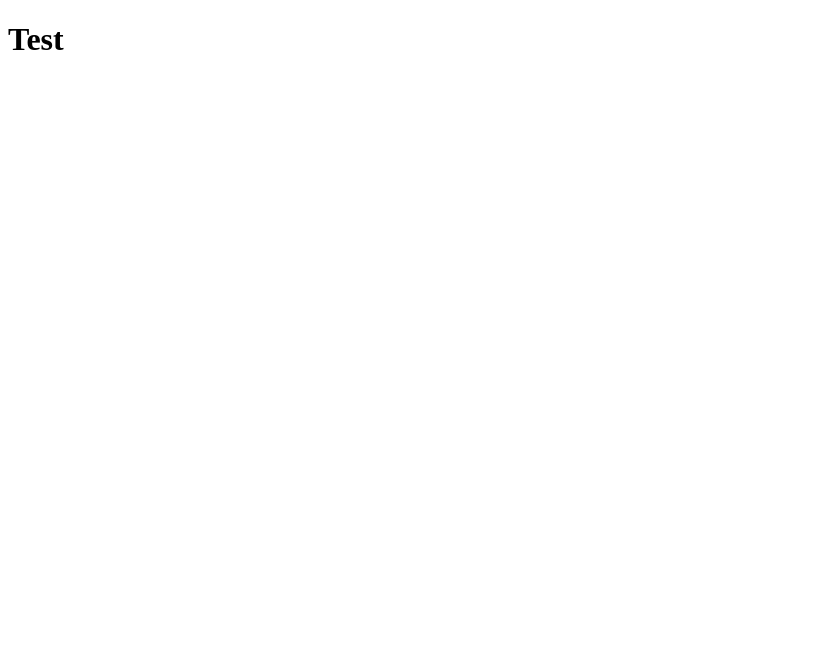
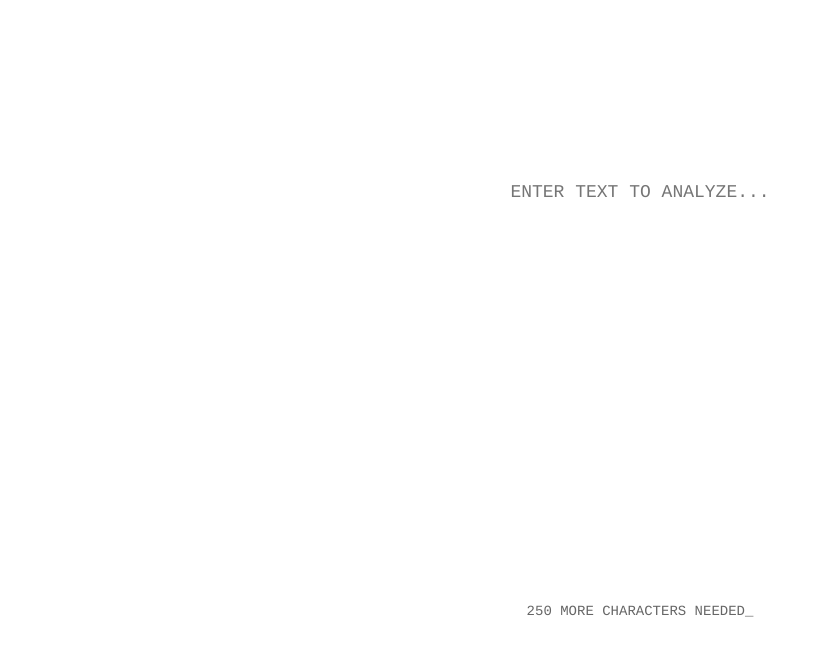
Before and after one commit to atlasacopian/is-this.ai, a Next.js app: page / in a window 1280 px wide. Shown: the top 656 px of the page, without its empty margins (0-821 px from the left). Built offline with nearby package versions, Linux system fonts and the light colour scheme.

Commit message:
Update percentage rounding and fix deployment

```diff
--- a/app/layout.tsx
+++ b/app/layout.tsx
@@ -1,3 +1,5 @@
+import React from 'react';
+
 export default function RootLayout({
   children,
 }: {
@@ -5,6 +7,24 @@ export default function RootLayout({
 }) {
   return (
     <html lang="en">
+      <head>
+        <style>{`
+          * {
+            box-sizing: border-box;
+            margin: 0;
+            padding: 0;
+          }
+          body {
+            background: white;
+          }
+          textarea {
+            border: none;
+            outline: none;
+            resize: none;
+            font-family: 'Courier', monospace;
+          }
+        `}</style>
+      </head>
       <body>{children}</body>
     </html>
   );
--- a/app/page.tsx
+++ b/app/page.tsx
@@ -1,11 +1,155 @@
 'use client';
-import React from 'react';
+import React, { useState } from 'react';
+
+interface ScanResult {
+  documents: Array<{
+    completely_generated_prob: number;
+    sentences: Array<{
+      text: string;
+      generated_prob: number;
+    }>;
+  }>;
+}
 
 export default function Page() {
+  const [text, setText] = useState('');
+  const [result, setResult] = useState<ScanResult | null>(null);
+  const [loading, setLoading] = useState(false);
+
+  const charactersRemaining = Math.max(250 - text.length, 0);
+  const isLongEnough = text.length >= 250;
+
+  const handleSubmit = async () => {
+    if (!text || text.length < 250) return;
+    setLoading(true);
+    try {
+      console.log('Sending text:', text);
+
+      const response = await fetch('https://api.gptzero.me/v2/predict/text', {
+        method: 'POST',
+        headers: {
+          'Content-Type': 'application/json',
+          'x-api-key': 'abdc84848c7848b8b88fd46bb48d8863'
+        },
+        body: JSON.stringify({ document: text }),
+      });
+
+      const data = await response.json();
+      console.log('API Response:', data);
+
+      if (!response.ok) {
+        console.error('API Error:', data);
+        return;
+      }
+
+      setResult(data);
+    } catch (error) {
+      console.error('Error:', error);
+    } finally {
+      setLoading(false);
+    }
+  };
+
+  const handleKeyPress = (e: React.KeyboardEvent) => {
+    if (e.key === 'Enter' && !e.shiftKey) {
+      e.preventDefault();
+      if (isLongEnough) {
+        handleSubmit();
+      }
+    }
+  };
+
   return (
-    <div className="min-h-screen bg-white p-8 flex items-center justify-center">
-      <div className="w-full max-w-3xl text-center">
-        <h1>Test</h1>
+    <div style={{
+      minHeight: '100vh',
+      display: 'flex',
+      alignItems: 'center',
+      justifyContent: 'center',
+      padding: '2rem'
+    }}>
+      <div style={{
+        width: '100%',
+        maxWidth: '800px',
+        textAlign: 'center',
+        fontFamily: 'Courier, monospace'
+      }}>
+        {!result ? (
+          <>
+            <textarea
+              placeholder="ENTER TEXT TO ANALYZE..."
+              value={text}
+              onChange={(e) => setText(e.target.value)}
+              onKeyDown={handleKeyPress}
+              style={{
+                width: '100%',
+                minHeight: '400px',
+                border: 'none',
+                outline: 'none',
+                resize: 'none',
+                color: '#333',
+                fontSize: '18px',
+                textTransform: 'uppercase',
+                textAlign: 'center',
+                fontFamily: 'Courier, monospace',
+                backgroundColor: 'transparent'
+              }}
+            />
+            <div style={{
+              marginTop: '1rem',
+              color: '#666',
+              fontSize: '14px'
+            }}>
+              {loading ? 'ANALYZING_' : (
+                !isLongEnough ? (
+                  `${charactersRemaining} MORE CHARACTERS NEEDED_`
+                ) : (
+                  'PRESS ENTER TO ANALYZE_'
+                )
+              )}
+            </div>
+          </>
+        ) : (
+          <div style={{ textAlign: 'left' }}>
+            <div style={{
+              fontSize: '18px',
+              marginBottom: '2rem',
+              whiteSpace: 'pre-wrap',
+              color: '#333',
+              textTransform: 'uppercase'
+            }}>
+              <span style={{
+                backgroundColor: result.documents[0].completely_generated_prob > 0.5 ? '#ffeb3b' : 'transparent',
+                padding: '2px 0',
+                lineHeight: '2'
+              }}>
+                {text}
+              </span>
+            </div>
+            <div style={{
+              fontSize: '18px',
+              textAlign: 'center',
+              marginTop: '2rem'
+            }}>
+              VERDICT: {result.documents[0].completely_generated_prob > 0.02 ?
+                `${Math.round(result.documents[0].completely_generated_prob * 100)}% AI GENERATED` :
+                'HUMAN WRITTEN'}
+              <br /><br />
+              <button
+                onClick={() => {setText(''); setResult(null);}}
+                style={{
+                  background: 'none',
+                  border: 'none',
+                  color: '#666',
+                  fontSize: '14px',
+                  cursor: 'pointer',
+                  fontFamily: 'Courier, monospace'
+                }}
+              >
+                [NEW ANALYSIS]_
+              </button>
+            </div>
+          </div>
+        )}
       </div>
     </div>
   );
```
